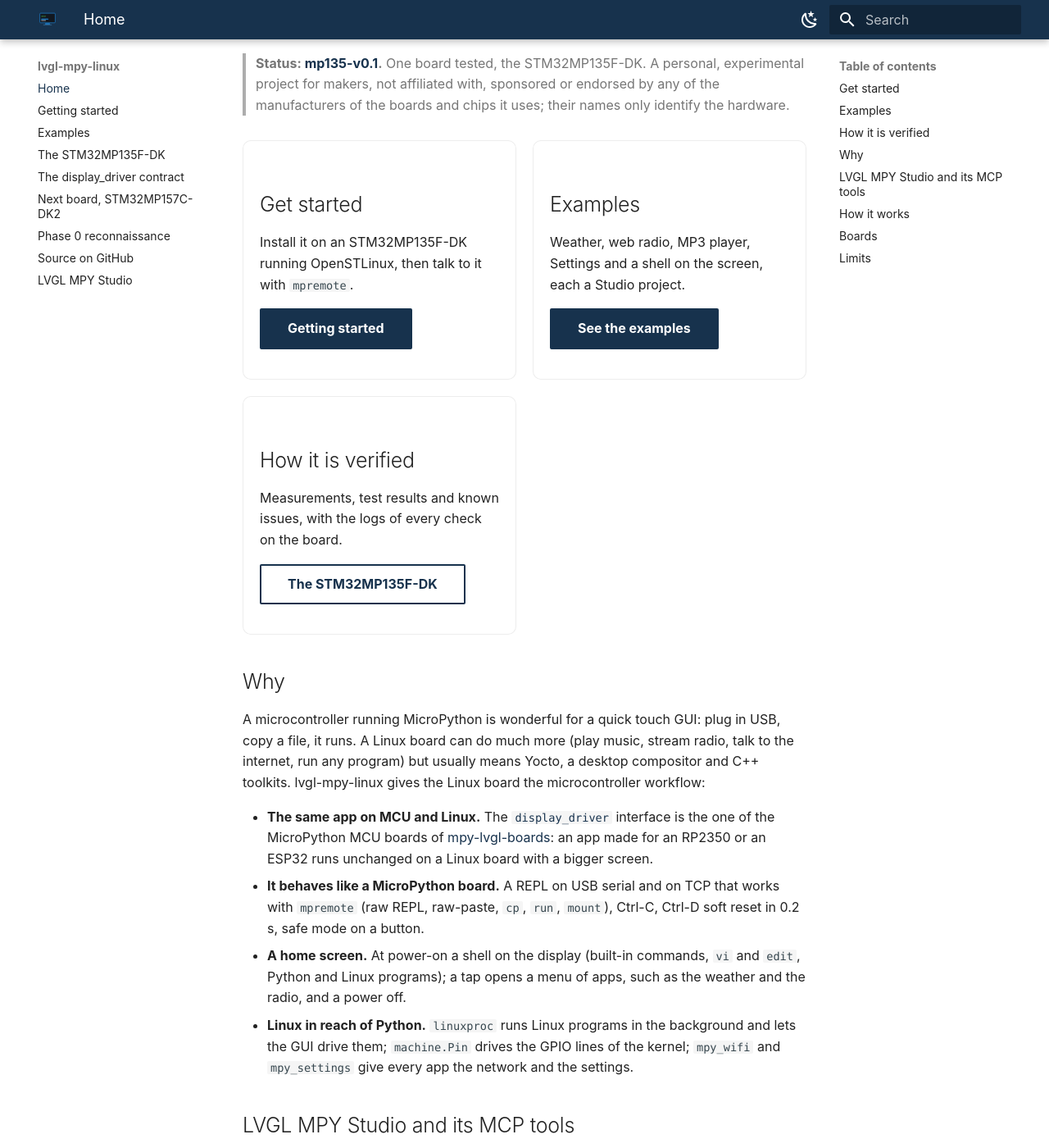
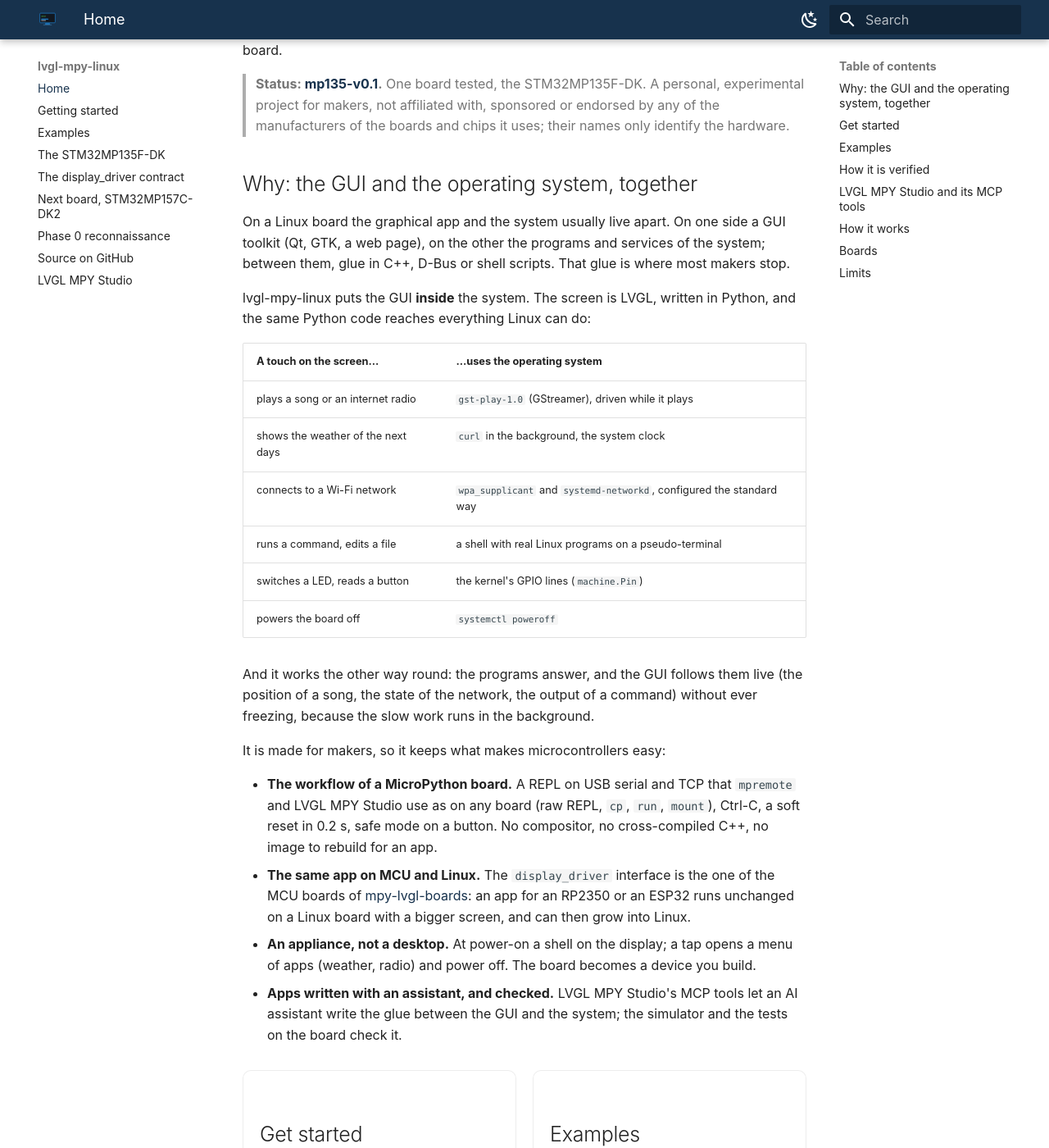
Before and after one commit to Copper-And-Code/copper-and-code-linux-boards, an MkDocs documentation site: the page built from docs/index.md, in a window 1280 px wide and 1400 px high, scrolled down 913 px. Shown: the whole window at 82% size. Built offline with MkDocs 1.6.1 and Material for MkDocs 9.7.7, drawn with Linux system fonts in a browser that asks for light colours; some of the changed text lies outside the part shown.

Commit message:
Why: the GUI and the operating system working as one
The reason for the project first: a touch on an LVGL screen in Python
reaches GStreamer, curl, Wi-Fi, a shell, GPIO and power off, and the
programs drive the GUI back, with the workflow of a MicroPython board.

Co-Authored-By: Claude Opus 5.5 <noreply@anthropic.com>
Claude-Session: https://claude.ai/code/session_0124WePQimZSa2NwhcPhaVBN

```diff
--- a/docs/index.md
+++ b/docs/index.md
@@ -1,8 +1,9 @@
 # lvgl-mpy-linux
 
-**Turn a Linux board into a MicroPython board with a touch screen.** Write the GUI in Python with
-LVGL, use `mpremote` as on any MicroPython board, and have all of Linux behind it: files, network,
-audio, and every program the board can run.
+**Turn a Linux board into a MicroPython board with a touch screen, where the GUI and the operating
+system work as one.** Write the GUI in Python with LVGL, use `mpremote` as on any MicroPython board,
+and let every button reach what Linux can do: files, network, audio, GPIO, and every program the
+board can run.
 
 <div class="shot-grid" markdown>
 <figure markdown>
@@ -31,6 +32,42 @@ Studio's simulator and ran it on the board.
 > One board tested, the STM32MP135F-DK. A personal, experimental project for makers, not affiliated
 > with, sponsored or endorsed by any of the manufacturers of the boards and chips it uses; their
 > names only identify the hardware.
+
+
+## Why: the GUI and the operating system, together
+
+On a Linux board the graphical app and the system usually live apart. On one side a GUI toolkit
+(Qt, GTK, a web page), on the other the programs and services of the system; between them, glue in
+C++, D-Bus or shell scripts. That glue is where most makers stop.
+
+lvgl-mpy-linux puts the GUI **inside** the system. The screen is LVGL, written in Python, and the
+same Python code reaches everything Linux can do:
+
+| A touch on the screen... | ...uses the operating system |
+|---|---|
+| plays a song or an internet radio | `gst-play-1.0` (GStreamer), driven while it plays |
+| shows the weather of the next days | `curl` in the background, the system clock |
+| connects to a Wi-Fi network | `wpa_supplicant` and `systemd-networkd`, configured the standard way |
+| runs a command, edits a file | a shell with real Linux programs on a pseudo-terminal |
+| switches a LED, reads a button | the kernel's GPIO lines (`machine.Pin`) |
+| powers the board off | `systemctl poweroff` |
+
+And it works the other way round: the programs answer, and the GUI follows them live (the position
+of a song, the state of the network, the output of a command) without ever freezing, because the
+slow work runs in the background.
+
+It is made for makers, so it keeps what makes microcontrollers easy:
+
+- **The workflow of a MicroPython board.** A REPL on USB serial and TCP that `mpremote` and LVGL
+  MPY Studio use as on any board (raw REPL, `cp`, `run`, `mount`), Ctrl-C, a soft reset in 0.2 s,
+  safe mode on a button. No compositor, no cross-compiled C++, no image to rebuild for an app.
+- **The same app on MCU and Linux.** The `display_driver` interface is the one of the MCU boards of
+  [mpy-lvgl-boards](https://github.com/Copper-And-Code/mpy-lvgl-boards): an app for an RP2350 or an
+  ESP32 runs unchanged on a Linux board with a bigger screen, and can then grow into Linux.
+- **An appliance, not a desktop.** At power-on a shell on the display; a tap opens a menu of apps
+  (weather, radio) and power off. The board becomes a device you build.
+- **Apps written with an assistant, and checked.** LVGL MPY Studio's MCP tools let an AI assistant
+  write the glue between the GUI and the system; the simulator and the tests on the board check it.
 
 <div class="home-grid" markdown>
 <div class="home-card" markdown>
@@ -61,26 +98,6 @@ Measurements, test results and known issues, with the logs of every check on the
 
 </div>
 </div>
-
-## Why
-
-A microcontroller running MicroPython is wonderful for a quick touch GUI: plug in USB, copy a file,
-it runs. A Linux board can do much more (play music, stream radio, talk to the internet, run any
-program) but usually means Yocto, a desktop compositor and C++ toolkits. lvgl-mpy-linux gives the
-Linux board the microcontroller workflow:
-
-- **The same app on MCU and Linux.** The [`display_driver`](display-driver.md) interface is the one
-  of the MicroPython MCU boards of [mpy-lvgl-boards](https://github.com/Copper-And-Code/mpy-lvgl-boards):
-  an app made for an RP2350 or an ESP32 runs unchanged on a Linux board with a bigger screen.
-- **It behaves like a MicroPython board.** A REPL on USB serial and on TCP that works with
-  `mpremote` (raw REPL, raw-paste, `cp`, `run`, `mount`), Ctrl-C, Ctrl-D soft reset in 0.2 s, safe
-  mode on a button.
-- **A home screen.** At power-on a shell on the display (built-in commands, `vi` and `edit`, Python
-  and Linux programs); a tap opens a menu of apps, such as the weather and the radio, and a power
-  off.
-- **Linux in reach of Python.** `linuxproc` runs Linux programs in the background and lets the GUI
-  drive them; `machine.Pin` drives the GPIO lines of the kernel; `mpy_wifi` and `mpy_settings` give
-  every app the network and the settings.
 
 ## LVGL MPY Studio and its MCP tools
 
```
Also changed, not shown: README.md (+35 -18 lines).
